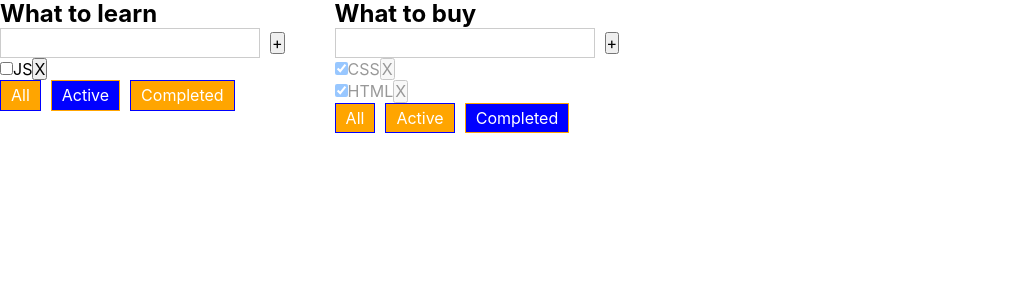
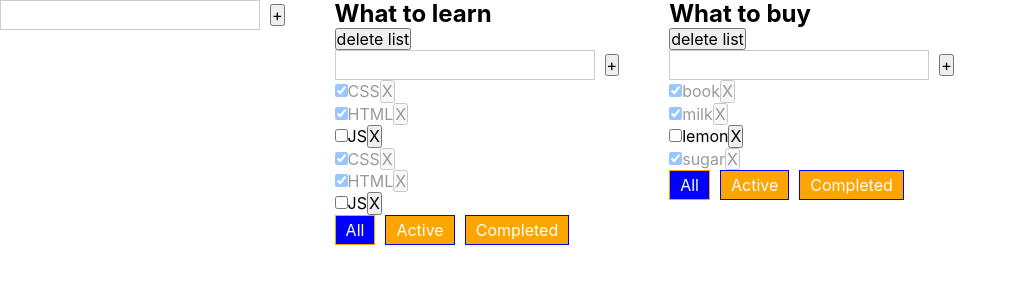
Before and after one commit to KatiaOcheretiana/todolist, a React (Create React App) app: page / in a window 1280 px wide. Shown: the top 300 px of the page, without its empty margins (0-1017 px from the left). Built offline with nearby package versions, Linux system fonts and the light colour scheme.

Commit message:
add task todolist / delete list

```diff
--- a/src/App.tsx
+++ b/src/App.tsx
@@ -1,77 +1,115 @@
 import React, { useState } from "react";
-import { TaskType, TodoList } from "./Components/TodoList/TodoList";
+import { TaskType, TodoList } from "./Components/TodoList/TodoList/TodoList";
 import { v1 } from "uuid";
+import { AddItemForm } from "./Components/TodoList/AddItemForm/AddItemForm";
 
 export type FilterValuesType = "all" | "completed" | "active";
 
 type TodoListType = { id: string; title: string; filter: FilterValuesType };
 
+type TasksStateType = { [key: string]: Array<TaskType> };
+
 function App() {
-  const [tasks, setTasks] = useState([
-    { id: v1(), title: "CSS", isDone: true },
-    { id: v1(), title: "HTML", isDone: true },
-    { id: v1(), title: "JS", isDone: false },
-  ]);
+  const todolistId1 = v1();
+  const todolistId2 = v1();
 
-  // const [filter, setFilter] = useState<FilterValuesType>("all");
-
-  const removeTask = (id: string) => {
-    const updatedTasks = tasks.filter((item) => item.id !== id);
-    setTasks(updatedTasks);
-  };
-
-  const addTask = (title: string) => {
-    const newTask = { id: v1(), title: title, isDone: false };
-    setTasks([newTask, ...tasks]);
-  };
-
-  const changeFilter = (value: FilterValuesType, todolistId: string) => {};
-
-  const changeTaskStatus = (taskId: string, isDone: boolean) => {
-    let task = tasks.find((item) => item.id === taskId);
-    if (task) {
-      task.isDone = isDone;
-    }
-
-    setTasks([...tasks]);
-  };
-
-  const [todolist, setTodolist] = useState<Array<TodoListType>>([
+  const [todolists, setTodolist] = useState<Array<TodoListType>>([
     {
-      id: v1(),
+      id: todolistId1,
       title: "What to learn",
-      filter: "active",
+      filter: "all",
     },
     {
-      id: v1(),
+      id: todolistId2,
       title: "What to buy",
-      filter: "completed",
+      filter: "all",
     },
   ]);
 
-  // let todolist: Array<TodoListType> = [
-  //   {
-  //     id: v1(),
-  //     title: "What to learn",
-  //     filter: "active",
-  //   },
-  //   {
-  //     id: v1(),
-  //     title: "What to buy",
-  //     filter: "completed",
-  //   },
-  // ];
+  const [allTasks, setAllTasks] = useState<TasksStateType>({
+    [todolistId1]: [
+      { id: v1(), title: "CSS", isDone: true },
+      { id: v1(), title: "HTML", isDone: true },
+      { id: v1(), title: "JS", isDone: false },
+      { id: v1(), title: "CSS", isDone: true },
+      { id: v1(), title: "HTML", isDone: true },
+      { id: v1(), title: "JS", isDone: false },
+    ],
+    [todolistId2]: [
+      { id: v1(), title: "book", isDone: true },
+      { id: v1(), title: "milk", isDone: true },
+      { id: v1(), title: "lemon", isDone: false },
+      { id: v1(), title: "sugar", isDone: true },
+    ],
+  });
+
+  const removeTask = (id: string, todoListId: string) => {
+    const tasks = allTasks[todoListId];
+    const updatedTasks = tasks.filter((item) => item.id !== id);
+    allTasks[todoListId] = updatedTasks;
+    setAllTasks({ ...allTasks });
+  };
+
+  const removeTodolist = (todoListId: string) => {
+    const updatedTasks = todolists.filter((item) => item.id !== todoListId);
+    setTodolist(updatedTasks);
+
+    delete allTasks[todoListId];
+    setAllTasks({ ...allTasks });
+  };
+
+  const addTask = (title: string, todoListId: string) => {
+    const tasks = allTasks[todoListId];
+    const newTask = [{ id: v1(), title: title, isDone: false }, ...tasks];
+    allTasks[todoListId] = newTask;
+    setAllTasks({ ...allTasks });
+  };
+
+  const addTodolist = (title: string) => {
+    const newTodoList: TodoListType = {
+      id: v1(),
+      title: title,
+      filter: "all",
+    };
+    setTodolist([newTodoList, ...todolists]);
+    setAllTasks({ ...allTasks, [newTodoList.id]: [] });
+  };
+
+  const changeTaskStatus = (
+    taskId: string,
+    isDone: boolean,
+    todoListId: string
+  ) => {
+    const tasks = allTasks[todoListId];
+
+    let currentTask = tasks.find((item) => item.id === taskId);
+    if (currentTask) {
+      currentTask.isDone = isDone;
+      setAllTasks({ ...allTasks });
+    }
+  };
+
+  const changeFilter = (value: FilterValuesType, todolistId: string) => {
+    const currentTodolist = todolists.find((list) => list.id === todolistId);
+    if (currentTodolist) {
+      currentTodolist.filter = value;
+      setTodolist([...todolists]);
+    }
+  };
 
   return (
     <div style={{ display: "flex", gap: "50px" }}>
-      {todolist.map((t) => {
-        let filteredTasks: TaskType[] = tasks;
+      <AddItemForm addItem={addTodolist} />
+      {todolists.map((t) => {
+        let filteredTasks: TaskType[] = allTasks[t.id];
 
         if (t.filter === "completed") {
-          filteredTasks = tasks.filter((item) => item.isDone === true);
+          filteredTasks = allTasks[t.id].filter((item) => item.isDone === true);
         }
         if (t.filter === "active") {
-          filteredTasks = tasks.filter((item) => item.isDone === false);
+          filteredTasks = allTasks[t.id].filter(
+            (item) => item.isDone === false
+          );
         }
 
         return (
@@ -85,6 +123,7 @@ function App() {
             addTask={addTask}
             filter={t.filter}
             changeTaskStatus={changeTaskStatus}
+            removeTodolist={removeTodolist}
           />
         );
       })}
--- /dev/null
+++ b/src/Components/TodoList/AddItemForm/AddItemForm.styled.tsx
@@ -0,0 +1,11 @@
+import styled from "styled-components";
+
+interface StyledInputProps {
+  error: string | null;
+}
+
+export const StyledInput = styled.input<StyledInputProps>`
+  border: ${(props) => (props.error ? "1px solid red" : "1px solid #ccc")};
+  padding: 5px;
+  margin-right: 10px;
+`;
--- /dev/null
+++ b/src/Components/TodoList/AddItemForm/AddItemForm.tsx
@@ -0,0 +1,46 @@
+import { ChangeEvent, KeyboardEvent, useState } from "react";
+import { StyledInput } from "./AddItemForm.styled";
+
+type AddItemFormProps = {
+  addItem: (title: string) => void;
+};
+
+export const AddItemForm = (props: AddItemFormProps) => {
+  const [title, setTitle] = useState("");
+
+  const [error, setError] = useState<string | null>(null);
+
+  const onTitleChange = (e: ChangeEvent<HTMLInputElement>) => {
+    setTitle(e.currentTarget.value);
+  };
+
+  const addTitleTask = () => {
+    if (title.trim() !== "") {
+      props.addItem(title.trim());
+      setTitle("");
+    } else {
+      setError("Title is required!");
+    }
+  };
+
+  const onKeyPressHandler = (e: KeyboardEvent<HTMLInputElement>) => {
+    setError(null);
+    if (e.charCode === 13) {
+      addTitleTask();
+    }
+  };
+
+  return (
+    <div>
+      <StyledInput
+        type="text"
+        value={title}
+        onChange={onTitleChange}
+        onKeyPress={onKeyPressHandler}
+        error={error}
+      />
+      <button onClick={addTitleTask}>+</button>
+      {error && <p style={{ color: "red" }}> {error}</p>}
+    </div>
+  );
+};
--- a/src/Components/TodoList/TodoList.tsx
+++ /dev/null
@@ -1,115 +0,0 @@
-import { ChangeEvent, KeyboardEvent, useState } from "react";
-import { FilterValuesType } from "../../App";
-import { ItemOfList, StyledButton, StyledInput } from "./TodoList.styled";
-
-export type TaskType = {
-  id: string;
-  title: string;
-  isDone: boolean;
-};
-
-type PropsType = {
-  id: string;
-  title: string;
-  tasks: TaskType[];
-  filter: FilterValuesType;
-  deleteTask: (value: string) => void;
-  changeFilter: (value: FilterValuesType, todolistId: string) => void;
-  addTask: (title: string) => void;
-  changeTaskStatus: (taskId: string, isDone: boolean) => void;
-};
-
-export const TodoList = (props: PropsType) => {
-  const [title, setTitle] = useState("");
-  const [error, setError] = useState<string | null>(null);
-
-  const addTitleTask = () => {
-    if (title.trim() !== "") {
-      props.addTask(title.trim());
-      setTitle("");
-    } else {
-      setError("Title is required!");
-    }
-  };
-
-  const onTitleChange = (e: ChangeEvent<HTMLInputElement>) => {
-    setTitle(e.currentTarget.value);
-  };
-
-  const onKeyPressHandler = (e: KeyboardEvent<HTMLInputElement>) => {
-    setError(null);
-    if (e.charCode === 13) {
-      props.addTask(title);
-      setTitle("");
-    }
-  };
-
-  const filterHandler = (value: FilterValuesType, todolistId: string): void => {
-    props.changeFilter(value);
-  };
-
-  return (
-    <div>
-      <h2>{props.title}</h2>
-      <div>
-        <div>
-          <StyledInput
-            type="text"
-            value={title}
-            onChange={onTitleChange}
-            onKeyPress={onKeyPressHandler}
-            error={error}
-          />
-          <button onClick={addTitleTask}>+</button>
-          {error && <p style={{ color: "red" }}> {error}</p>}
-        </div>
-
-        <ul>
-          {props.tasks.map((item) => {
-            return (
-              <ItemOfList key={item.id} isDone={item.isDone}>
-                <input
-                  className="error"
-                  type="checkbox"
-                  checked={item.isDone}
-                  onChange={(e: ChangeEvent<HTMLInputElement>) => {
-                    props.changeTaskStatus(item.id, e.currentTarget.checked);
-                  }}
-                />
-
-                <span>{item.title}</span>
-                <button
-                  onClick={() => {
-                    props.deleteTask(item.id);
-                  }}
-                >
-                  X
-                </button>
-              </ItemOfList>
-            );
-          })}
-        </ul>
-        <div>
-          <StyledButton
-            active={props.filter === "all"}
-            onClick={() => filterHandler("all", props.id)}
-          >
-            All
-          </StyledButton>
-          <StyledButton
-            active={props.filter === "active"}
-            onClick={() => filterHandler("active", props.id)}
-          >
-            Active
-          </StyledButton>
-          <StyledButton
-            active={props.filter === "completed"}
-            onClick={() => filterHandler("completed", props.id)}
-          >
-            Completed
-          </StyledButton>
-        </div>
-      </div>
-    </div>
-  );
-};
--- a/src/Components/TodoList/TodoList.styled.tsx
+++ b/src/Components/TodoList/TodoList/TodoList.styled.tsx
@@ -1,15 +1,4 @@
 import styled from "styled-components";
-import { FilterValuesType } from "../../App";
-
-interface StyledInputProps {
-  error: string | null;
-}
-
-export const StyledInput = styled.input<StyledInputProps>`
-  border: ${(props) => (props.error ? "1px solid red" : "1px solid #ccc")};
-  padding: 5px;
-  margin-right: 10px;
-`;
 
 interface StyledButtonProps {
   active: boolean;
--- /dev/null
+++ b/src/Components/TodoList/TodoList/TodoList.tsx
@@ -0,0 +1,97 @@
+import { ChangeEvent } from "react";
+import { FilterValuesType } from "../../../App";
+import { ItemOfList, StyledButton } from "./TodoList.styled";
+import { AddItemForm } from "../AddItemForm/AddItemForm";
+
+export type TaskType = {
+  id: string;
+  title: string;
+  isDone: boolean;
+};
+
+type PropsType = {
+  id: string;
+  title: string;
+  tasks: TaskType[];
+  filter: FilterValuesType;
+  deleteTask: (value: string, todolistId: string) => void;
+  changeFilter: (value: FilterValuesType, todolistId: string) => void;
+  addTask: (title: string, todolistId: string) => void;
+  changeTaskStatus: (
+    taskId: string,
+    isDone: boolean,
+    todolistId: string
+  ) => void;
+  removeTodolist: (todolistId: string) => void;
+};
+
+export const TodoList = (props: PropsType) => {
+  const addTaskTitle = (title: string) => {
+    props.addTask(title, props.id);
+  };
+
+  return (
+    <div>
+      <h2>{props.title}</h2>
+      <button
+        onClick={() => {
+          props.removeTodolist(props.id);
+        }}
+      >
+        delete list
+      </button>
+      <div>
+        <AddItemForm addItem={addTaskTitle} />
+        <ul>
+          {props.tasks.map((item) => {
+            return (
+              <ItemOfList key={item.id} isDone={item.isDone}>
+                <input
+                  className="error"
+                  type="checkbox"
+                  checked={item.isDone}
+                  onChange={(e: ChangeEvent<HTMLInputElement>) => {
+                    props.changeTaskStatus(
+                      item.id,
+                      e.currentTarget.checked,
+                      props.id
+                    );
+                  }}
+                />
+
+                <span>{item.title}</span>
+                <button
+                  onClick={() => {
+                    props.deleteTask(item.id, props.id);
+                  }}
+                >
+                  X
+                </button>
+              </ItemOfList>
+            );
+          })}
+        </ul>
+        <div>
+          <StyledButton
+            active={props.filter === "all"}
+            onClick={() => props.changeFilter("all", props.id)}
+          >
+            All
+          </StyledButton>
+          <StyledButton
+            active={props.filter === "active"}
+            onClick={() => props.changeFilter("active", props.id)}
+          >
+            Active
+          </StyledButton>
+          <StyledButton
+            active={props.filter === "completed"}
+            onClick={() => props.changeFilter("completed", props.id)}
+          >
+            Completed
+          </StyledButton>
+        </div>
+      </div>
+    </div>
+  );
+};
```
